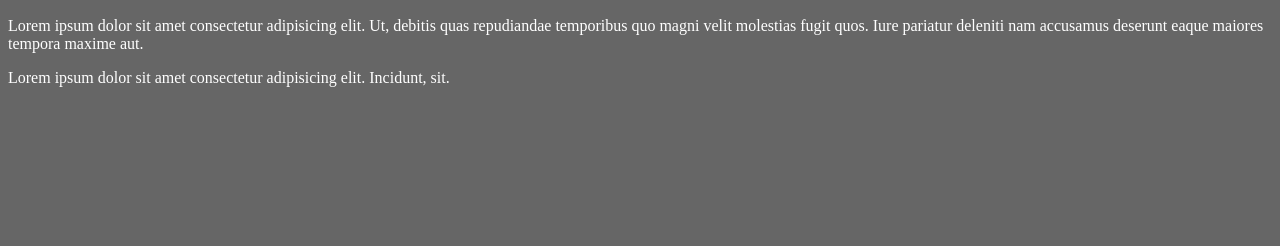
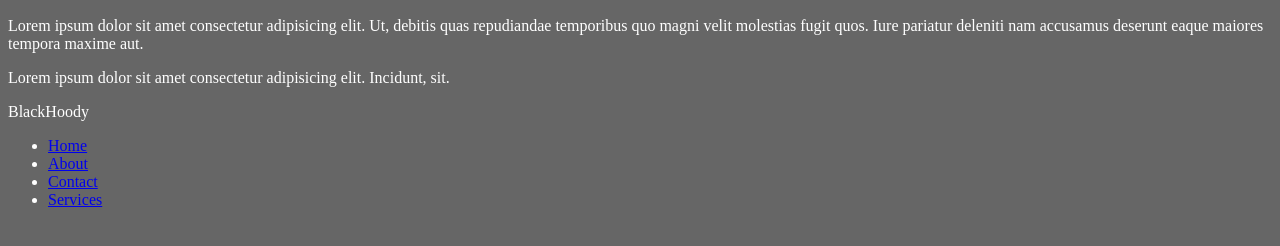
Before and after one commit to Tabique2/new-repository, a plain HTML site: page index.html in a window 1280 px wide. Shown: the part 110-356 px from the top of the page. Drawn offline with Linux system fonts and the light colour scheme.

Commit message:
add navbar

```diff
--- a/index.html
+++ b/index.html
@@ -24,5 +24,18 @@
                 <p>Lorem ipsum dolor sit amet consectetur adipisicing elit. Incidunt, sit.</p>
             </section>
         </div>
+
+        <section>
+            <p>BlackHoody</p>
+        </section>
+
+        <nav id="navbar">
+            <ul>
+                <li><a href="#">Home</a></li>
+                <li><a href="#">About</a></li>
+                <li><a href="#">Contact</a></li>
+                <li><a href="#">Services</a></li>
+            </ul>
+        </nav>
 </body>
 </html>
```
